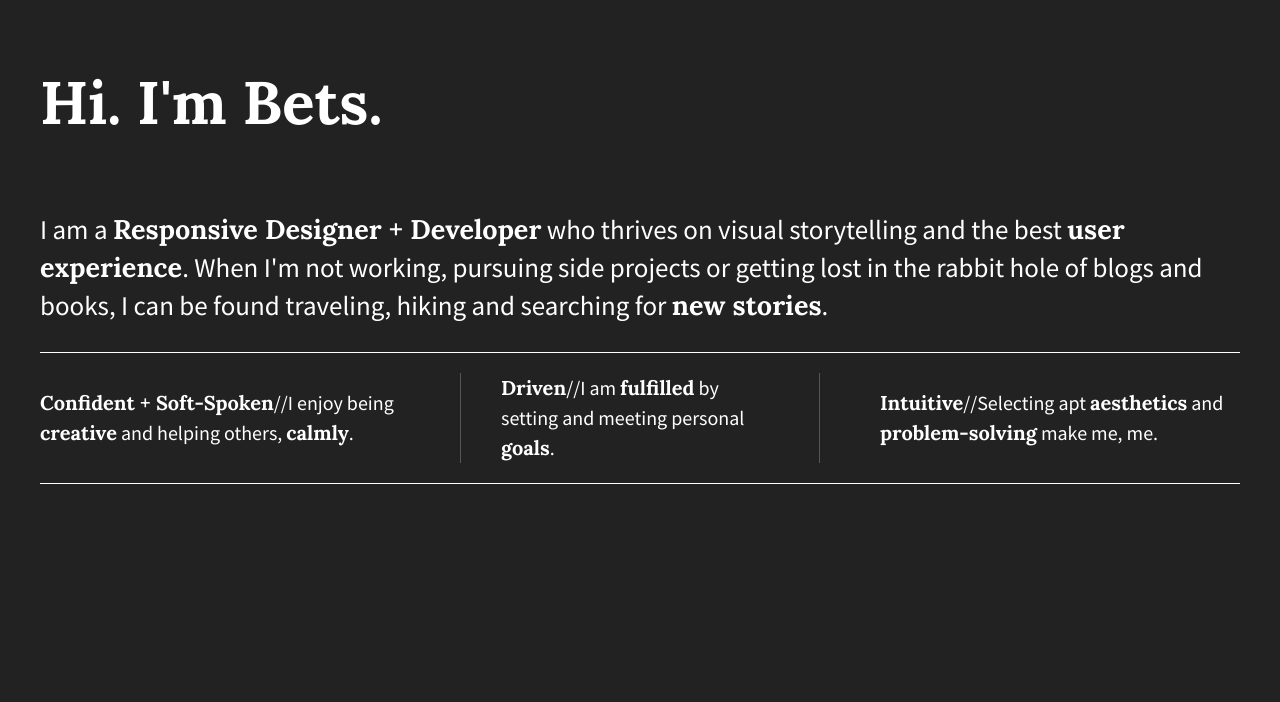
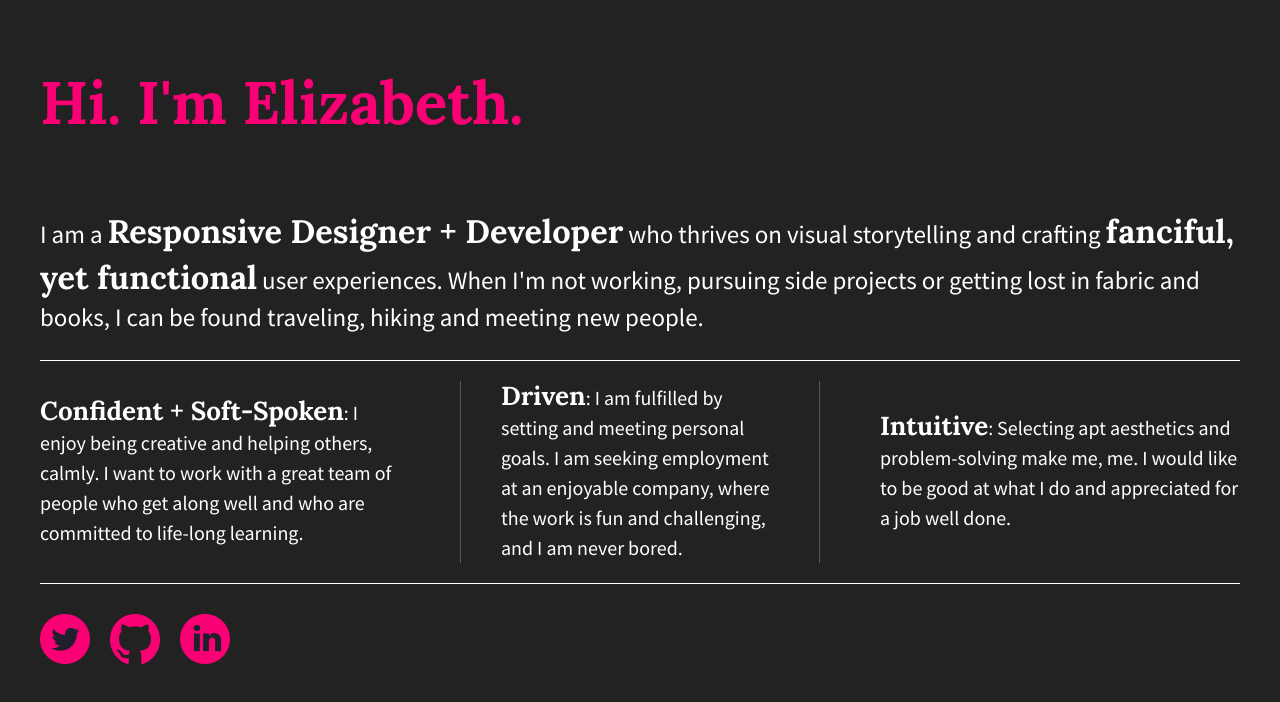
Before and after one commit to BetsL/responsive-profile-layout, a plain HTML site: page index.html in a window 1280 px wide. Drawn offline with nearby package versions, Linux system fonts and the light colour scheme.

Commit message:
changed content and updated fonts and icons

```diff
--- a/css/main.css
+++ b/css/main.css
@@ -120,6 +120,7 @@ body {
 
 p span  {
   font-family: 'Lora', sans-serif;
+  font-size: 1.3em;
 }
 
 header,
@@ -134,6 +135,10 @@ header h1 {
   font-size: 3em;
 }
 
+header h1 span {
+  color: #fa0075;
+}
+
 main  {
   width: 100%;
   display: flex;
@@ -142,7 +147,7 @@ main  {
 }
 
 main p  {
-  font-size: 1.35em;
+  font-size: 1.25em;
 }
 
 .flex-items {
--- a/index.html
+++ b/index.html
@@ -24,24 +24,24 @@
         <!-- My Content -->
         <section class="flex-container">
             <header>
-                <h1>Hi. I'm Bets.</h1>
+                <h1><span>Hi. I'm Elizabeth.</span></h1>
             </header>
             <main>
-                <p>I am a <span>Responsive Designer + Developer</span> who thrives on visual storytelling and the best <span>user experience</span>. When I'm not working, pursuing side projects or getting lost in the rabbit hole of blogs and books, I can be found traveling, hiking and searching for <span>new stories</span>.</p>
+                <p>I am a <span>Responsive Designer + Developer</span> who thrives on visual storytelling and crafting <span>fanciful, yet functional</span> user experiences. When I'm not working, pursuing side projects or getting lost in fabric and books, I can be found traveling, hiking and meeting new people.</p>
             </main>
             <div id="div-1" class="flex-items">
-                <p><span>Confident + Soft-Spoken</span>//I enjoy being <span>creative</span> and helping others, <span>calmly</span>.</p>
+                <p><span>Confident + Soft-Spoken</span>:  I enjoy being creative and helping others, calmly. I want to work with a great team of people who get along well and who are committed to life-long learning.</p>
             </div>
             <div id="div-2" class="flex-items">
-                <p><span>Driven</span>//I am <span>fulfilled</span> by setting and meeting personal <span>goals</span>.</p>
+                <p><span>Driven</span>:  I am fulfilled by setting and meeting personal goals. I am seeking employment at an enjoyable company, where the work is fun and challenging, and I am never bored. </p>
             </div>
             <div id="div-3" class="flex-items">
-                <p><span>Intuitive</span>//Selecting apt <span>aesthetics</span> and <span>problem-solving</span> make me, me.</p>
+                <p><span>Intuitive</span>:  Selecting apt aesthetics and problem-solving make me, me. I would like to be good at what I do and appreciated for a job well done.</p>
             </div>
             <footer>
-                <i class="fab fa-twitter"></i>
-                <i class="fab fa-linkedin"></i>
-                <i class="fab fa-pinterest"></i>
+                <i class="fab fa-twitter"><a href="https://twitter.com/_lizzith" target="_blank"><img src="img/twitter.png" alt="twitter icon" /></a></i>
+                <i class="fab fa-linkedin"><a href="https://github.com/BetsL" target="_blank"><img src="img/github.png" alt="github icon" /></a></i>
+                <i class="fab fa-pinterest"><a href="https://www.linkedin.com/in/emharkins" target="_blank"><img src="img/linkedin.png" alt="linkedin icon" /></a></i>
             </footer>
         </section>
 
```
Also changed, not shown: img/github.png (added), img/linkedin.png (added), img/twitter.png (added).
